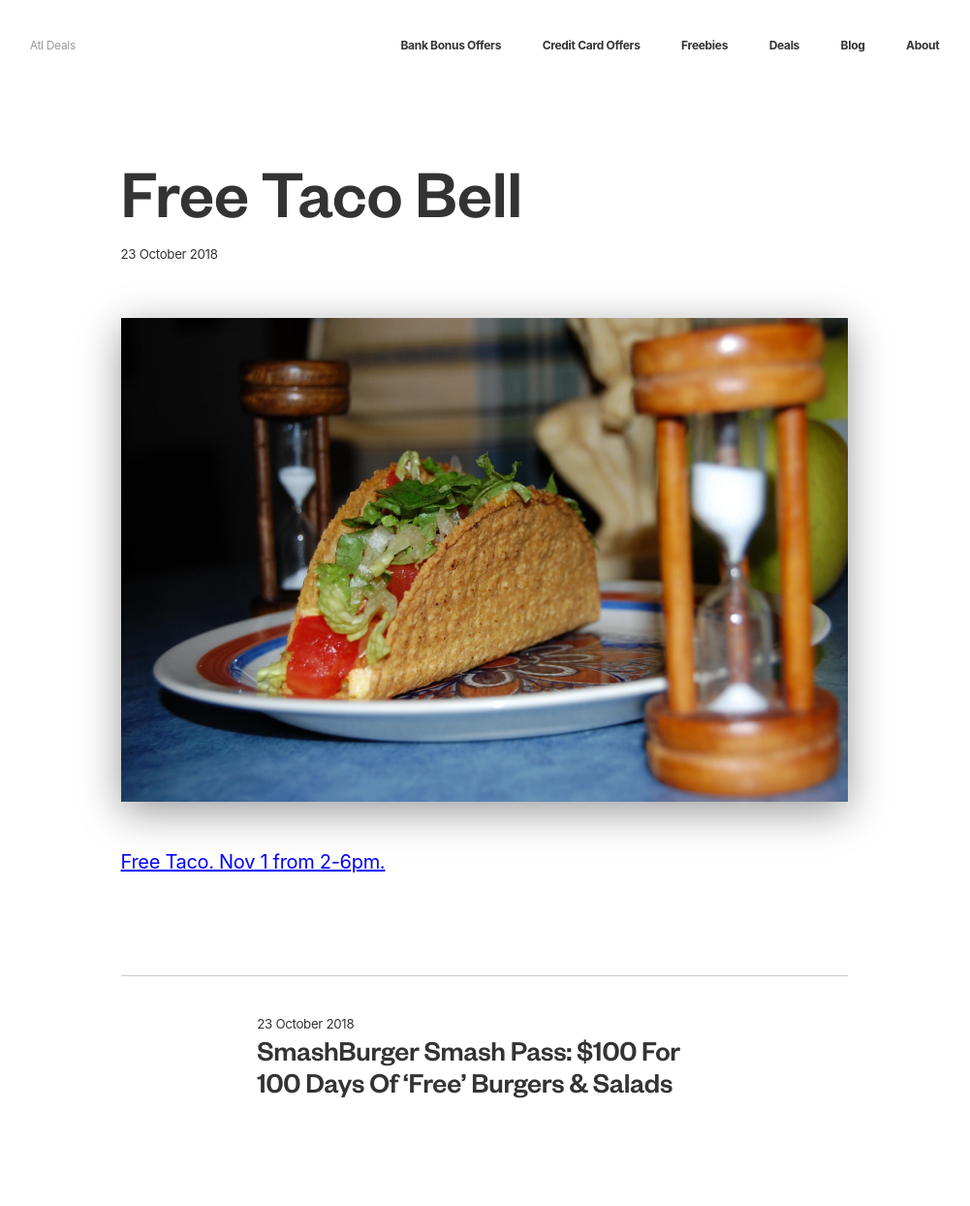
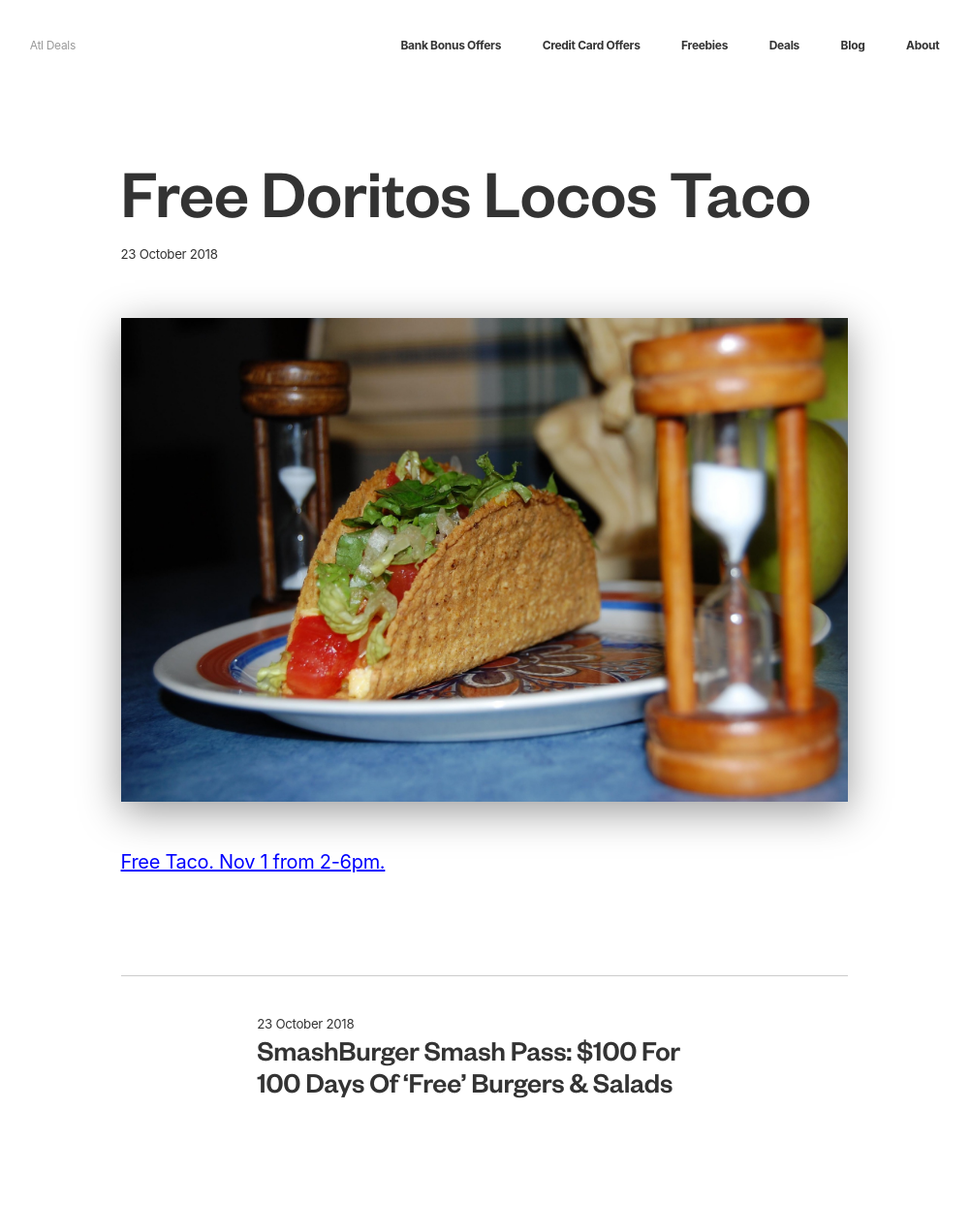
Before and after one commit to ohiosveryown/atldeals, a Jekyll site: the page built from _posts/2018-10-23-post-four.markdown, in a window 1280 px wide. Shown: the whole page at 97% size, without its empty margins (140-1141 px from the left). Built offline with Jekyll 4.4.1, drawn with Linux system fonts in a browser that asks for light colours.

Commit message:
Updated Post Titles on Home

```diff
--- a/_includes/home/section--blog.html
+++ b/_includes/home/section--blog.html
@@ -7,7 +7,7 @@
     <article class="home--blog">
       <header>
         <h6 class="mb-2 f-14">{{ post.date | date_to_long_string }}</h6>
-        <h3 class="f-atlas f-30"><a class="" href="{{ post.url | prepend: site.baseurl }}">{{ post.description | truncate: 74 }}</a></h3>
+        <h3 class="f-atlas f-30"><a class="" href="{{ post.url | prepend: site.baseurl }}">{{ post.title | truncate: 74 }}</a></h3>
       </header>
       <figure>
         <a href="{{ post.url | prepend: site.baseurl }}"><img src="{{ post.image }}" alt="blog post image"></a>
--- a/_includes/home/section--freebies.html
+++ b/_includes/home/section--freebies.html
@@ -6,7 +6,7 @@
 
     <article class="freebies">
       <h6 class="mb-2 f-14">{{ post.date | date_to_long_string }}</h6>
-      <h3 class="f-atlas f-20"><a class="" href="{{ post.url | prepend: site.baseurl }}">{{ post.description | truncate: 64 }}</a></h3>
+      <h3 class="f-atlas f-20"><a class="" href="{{ post.url | prepend: site.baseurl }}">{{ post.title | truncate: 64 }}</a></h3>
     </article>
 
 
--- a/_posts/2018-10-23-post-four.markdown
+++ b/_posts/2018-10-23-post-four.markdown
@@ -1,5 +1,5 @@
 ---
-title: Free Taco Bell
+title: Free Doritos Locos Taco
 date: 2018-10-23 21:09:00 Z
 categories:
 - new
```
Also changed, not shown: _posts/2018-10-26-post-six.markdown (line endings or trailing spaces).
